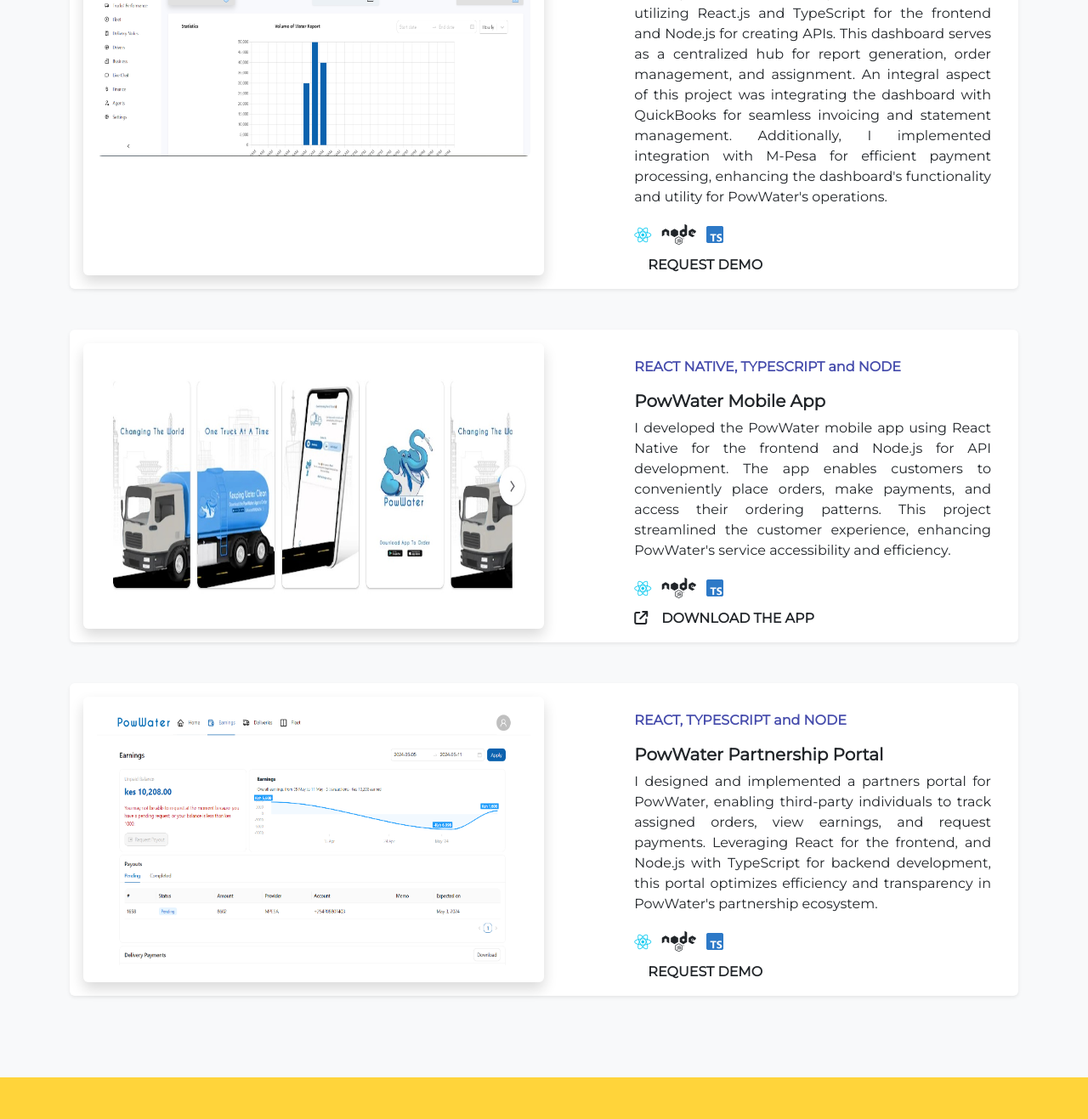
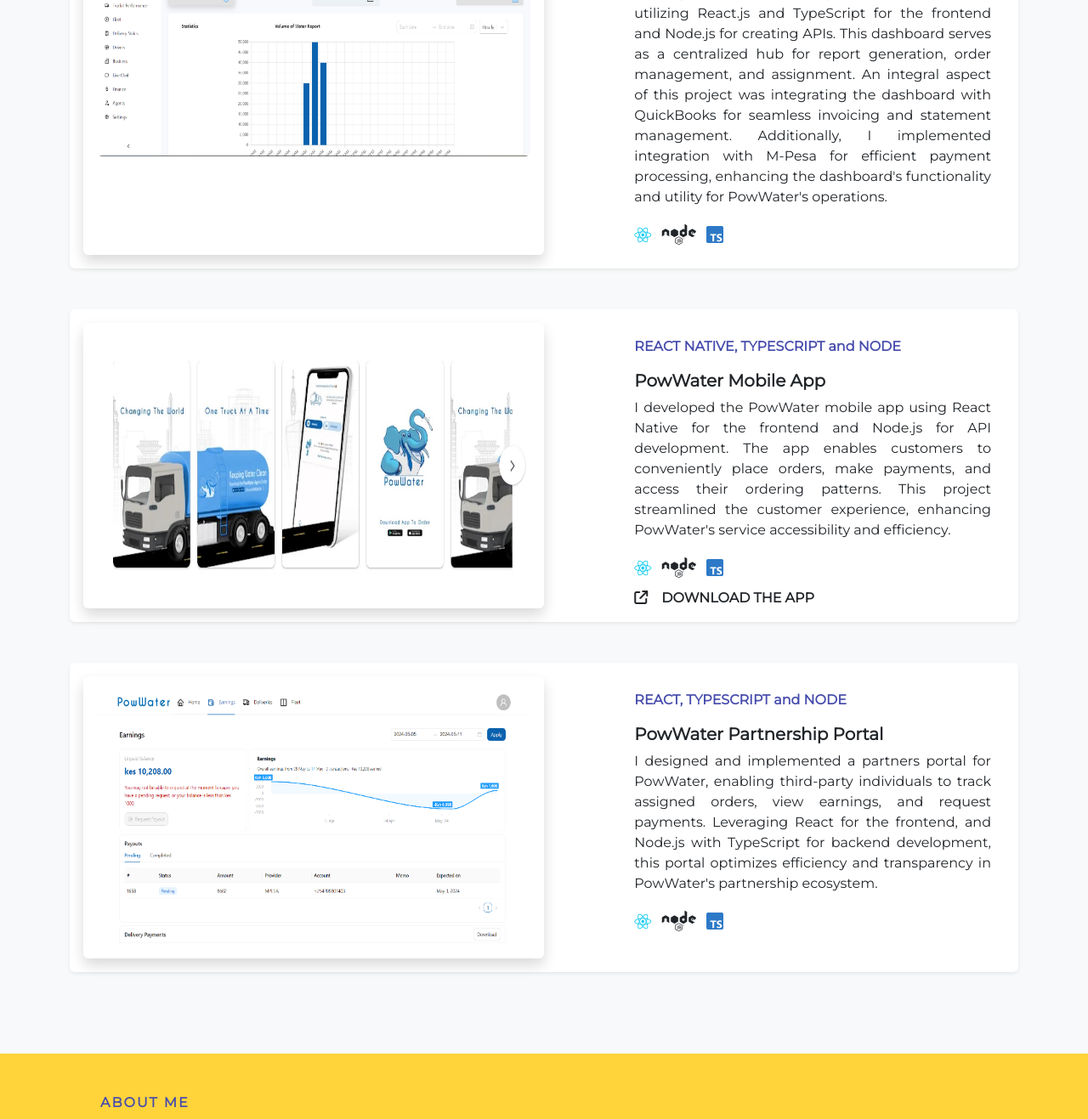
Before and after one commit to ndutagrace25/graceportfolio, a React (Create React App) app: page / in a window 1280 px wide. Shown: the part 2186-3503 px from the top of the page at 85% size. Built offline with nearby package versions, Linux system fonts and the light colour scheme.

Commit message:
removed request demo

```diff
--- a/src/components/Projects.jsx
+++ b/src/components/Projects.jsx
@@ -93,9 +93,9 @@
                   <i className="fab fa-node fa-2x"></i>
                   <img src={ts} alt="TS" width="20" />
                 </div>
-                <div className="fw-bold text-uppercase">
+                {/* <div className="fw-bold text-uppercase">
                   <span className="mx-3">Request Demo</span>
-                </div>
+                </div> */}
               </div>
             </div>
           </Fade>
@@ -176,9 +176,9 @@
                   <i className="fab fa-node fa-2x"></i>
                   <img src={ts} alt="TS" width="20" />
                 </div>
-                <div className="fw-bold text-uppercase">
+                {/* <div className="fw-bold text-uppercase">
                   <span className="mx-3">Request Demo</span>
-                </div>
+                </div> */}
               </div>
             </div>
           </Fade>
```
